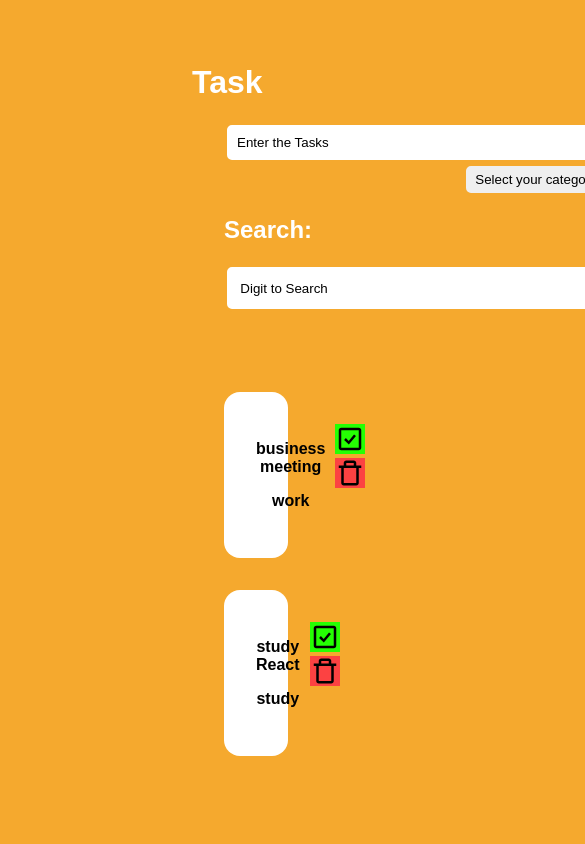
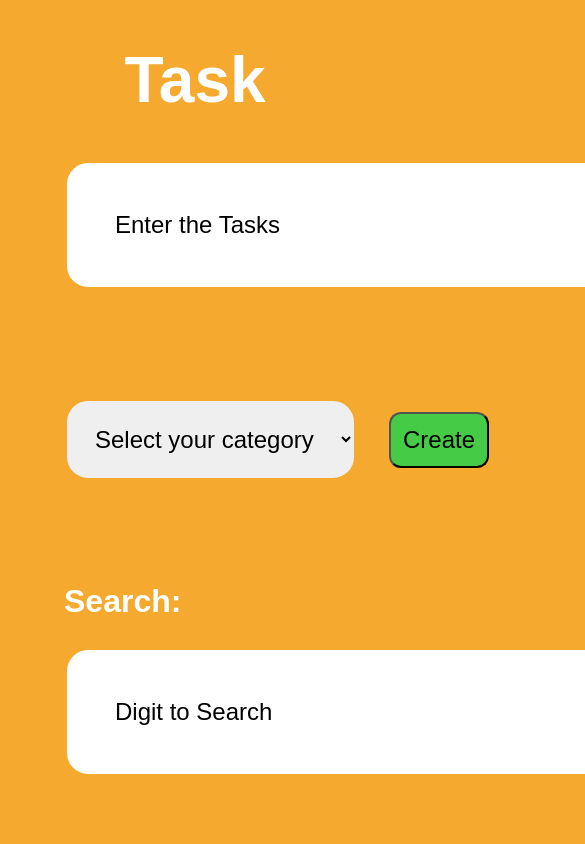
Before and after one commit to Israel-w-costa/APP-React-Task, a React (Create React App) app: page / in a window 390 px wide. Shown: the top 844 px of the page, 585 px wide, since content can reach past the window. Built offline with nearby package versions, Linux system fonts and the light colour scheme.

Commit message:
take the project responsive

```diff
--- a/src/App.js
+++ b/src/App.js
@@ -11,13 +11,13 @@ function App() {
     {
       id: 1,
       Text: "business meeting",
-      category: "work",
+      category: "Work",
       isCompleted: false,
     },
     {
       id: 2,
       Text: "study React",
-      category: "study",
+      category: "Study",
       isCompleted: false,
     },
 
--- a/src/Components/Filter/Filter.css
+++ b/src/Components/Filter/Filter.css
@@ -9,4 +9,37 @@
     border-radius: 7pX;
     color: black;
     padding: 5px;
+    text-align: center;
+    margin-top: 8px;
 }
+
+
+
+@media (max-width:480px) {
+    .filther{
+        margin: 0.01em 2.5em;
+    }
+    .selectFilther {
+        padding: 1em;
+        text-align: center;
+    }
+
+}
+
+@media (max-width: 900px) {
+    .h2filter{
+        font-size: 2em;
+    }
+
+    .filther {
+        margin: 0.5em 30em 0em 2em;
+        font-size: 1em;
+    }
+
+    .selectFilther {
+        border-radius: 12pX;
+        padding: 1em;
+        font-size: 1.5em;
+    }
+
+  }
--- a/src/Components/Filter/index.js
+++ b/src/Components/Filter/index.js
@@ -4,15 +4,14 @@ function Filter ({filter, setFilter}) {
 
     return (
         <div className="filther">
-            <h2>Filther:</h2>
+            <h2 className="h2filter">Filther:</h2>
             <select className="selectFilther" value={filter} onChange={(e) => setFilter(e.target.value)}>
-                <option value="all"> All</option>
-                <option  value="done">done</option>
-                <option value="to do">to do</option>
+                <option className="options" value="all"> All</option>
+                <option className="options"  value="done">done</option>
+                <option className="options" value="to do">to do</option>
             </select>
             </div>
     )
-
 }
 
 export default Filter;
--- a/src/Components/FormTask/FormTask.css
+++ b/src/Components/FormTask/FormTask.css
@@ -1,29 +1,96 @@
 .AddTask {
     display: flex;
-    gap: 10px;
     align-items: center;
-    margin-left: 2em;
+    margin: 4em 12em;
 }
 
-.inputTask, .selectTask{
-    border:solid rgb(245, 169, 46);
+.inputTask,
+.selectTask {
+    border: solid rgb(245, 169, 46);
     border-radius: 8pX;
     color: black;
 }
 
-.inputTask{
-padding: 10px;
-width: 50em;
+.inputTask {
+    padding: 10px;
+    width: 50em;
+    margin-right: 42px;
 }
 
-::placeholder{
-color:black
+::placeholder {
+    color: black
 }
 
-.selectTask{
+.selectTask {
     padding: 5px;
+    margin-right: 32px;
 }
 
-.buttonTask{
+.buttonTask {
     cursor: pointer;
+    background-color: rgb(69, 203, 69);
+    padding: 5px;
+    border-radius: 8px;
 }
+
+@media (max-width:480px) {
+    .AddTask {
+        margin: 3em 2em;
+    }
+
+    .inputTask {
+        padding: 1.5em;
+        width: 18em;
+        font-size: 1em;
+    }
+
+    .selectTask {
+        padding: 5px;
+        margin-top: 2em;
+        padding: 1.5em;
+        font-size: 1em;
+    }
+
+    .buttonTask {
+        padding: 15px;
+        border-radius: 8px;
+    }
+
+}
+
+@media (max-width:900px) {
+
+    .AddTask {
+        margin: 1em 4em;
+    }
+
+    .inputTask,
+    .selectTask {
+    border-radius: 1em;
+    margin-bottom: 2.5em;
+}
+
+    .inputTask {
+        padding: 2em;
+        width: 22em;
+        font-size: 1.5em;
+    }
+
+    .selectTask {
+        padding: 1em;
+        margin-right: 32px;
+        font-size: 1.5em;
+
+    }
+
+    .buttonTask {
+        padding: 0.5em;
+        border-radius: 12px;
+        font-size: 1.5em;
+    }
+
+    .options {
+        font-size: 12px;
+    }
+
+}
--- a/src/Components/List/List.css
+++ b/src/Components/List/List.css
@@ -1,6 +1,6 @@
 .task{
     color: black;
-    margin-top: 5em;
+    margin: 4em 10em;
 }
 
 .taskList{
@@ -9,12 +9,11 @@
     flex-direction: row;
     gap: 10px;
     justify-content: space-between;
-    padding: 10px;
     margin: 2em 2em 1em 2em;
     border-radius: 1em;
     padding: 2em;
+    text-align: start;
 }
-
 
 .button {
     margin-right: 1em;
@@ -29,3 +28,41 @@
 .remove{
     background-color: rgb(252, 66, 66);
 }
+
+@media (max-width:480px) {
+    .task{
+        margin: 3em 1em;
+    }
+    .taskList{
+        justify-content: space-between;
+        margin: 2em 1em 1em 1em;
+        padding: 1.5em;
+        white-space:nowrap;
+    }
+    .button {
+        display: flex;
+        align-items: flex-end;
+        margin-top: 1em;
+    }
+
+}
+
+@media (max-width: 900px) {
+    .task{
+        margin: 3em 0.5em;
+        font-size: 1.5em;
+    }
+
+    .taskList{
+        gap: 10px;
+        margin: 2em 2em 1em 2em;
+        border-radius: 1em;
+        padding: 2em;
+    }
+
+    .button {
+     padding: 8px;
+     display: flex;
+     margin-bottom: 1em;
+    }
+  }
--- a/src/Components/Search/Search.css
+++ b/src/Components/Search/Search.css
@@ -1,6 +1,7 @@
 .resourses{
     display: flex;
     justify-content: space-between;
+    margin: 4em 10em;
 }
 
 .Search {
@@ -16,3 +17,39 @@
     border:solid rgb(245, 169, 46);
     border-radius: 8pX;;
 }
+
+
+
+@media (max-width:480px) {
+    .resourses{
+        flex-wrap: wrap;
+        gap: 2em;
+        margin: 1em 1em;
+    }
+    .Search {
+        flex-wrap: wrap;
+    }
+    .inputSearch {
+        width:15em;
+        padding: 1.5em;
+        font-size: 1em;
+    }
+}
+
+@media (max-width: 900px) {
+    .resourses{
+        margin: 0em 2em;
+        flex-direction: column;
+    }
+
+    .h2Search{
+        font-size: 2em;
+    }
+
+    .inputSearch {
+        width:22em;
+        padding: 2em;
+        border-radius: 1em;
+        font-size: 1.5em;
+    }
+  }
--- a/src/Components/Search/index.js
+++ b/src/Components/Search/index.js
@@ -6,7 +6,7 @@ function Search( {filter, setFilter, search, setSearch}) {
     return (
         <div className="resourses">
            <div className="Search">
-            <h2>Search:</h2>
+            <h2 className="h2Search">Search:</h2>
             <input
             className="inputSearch"
             type="text"
@@ -14,7 +14,7 @@ function Search( {filter, setFilter, search, setSearch}) {
             onChange={(e)=> setSearch(e.target.value)}
             placeholder="Digit to Search"></input>
             </div>
-            <Filter filter={filter} setFilter={setFilter}/>
+            <Filter className="filter" filter={filter} setFilter={setFilter}/>
         </div>
     )
 
--- a/src/Components/Title/Title.css
+++ b/src/Components/Title/Title.css
@@ -1,4 +1,19 @@
-.title{
-  text-wrap: none;
+.Title{
+  font-size: 2em;
   text-align: center;
+  width: 100%;
 }
+
+
+@media (max-width: 480px) {
+  .Title{
+    font-size: 3em;
+    margin-right: 2em;
+}}
+
+@media (max-width: 900px) {
+  .Title {
+    font-size: 4em;
+
+  }
+}
--- a/src/index.css
+++ b/src/index.css
@@ -7,9 +7,3 @@ body {
   font-family: "Poppins", sans-serif;
   font-weight: 600;
 }
-
-.app{
-  /* background-color: rgb(63, 78, 92); */
-  text-align: center;
-  margin:4em 12em 4em 12em ;
-}
```
